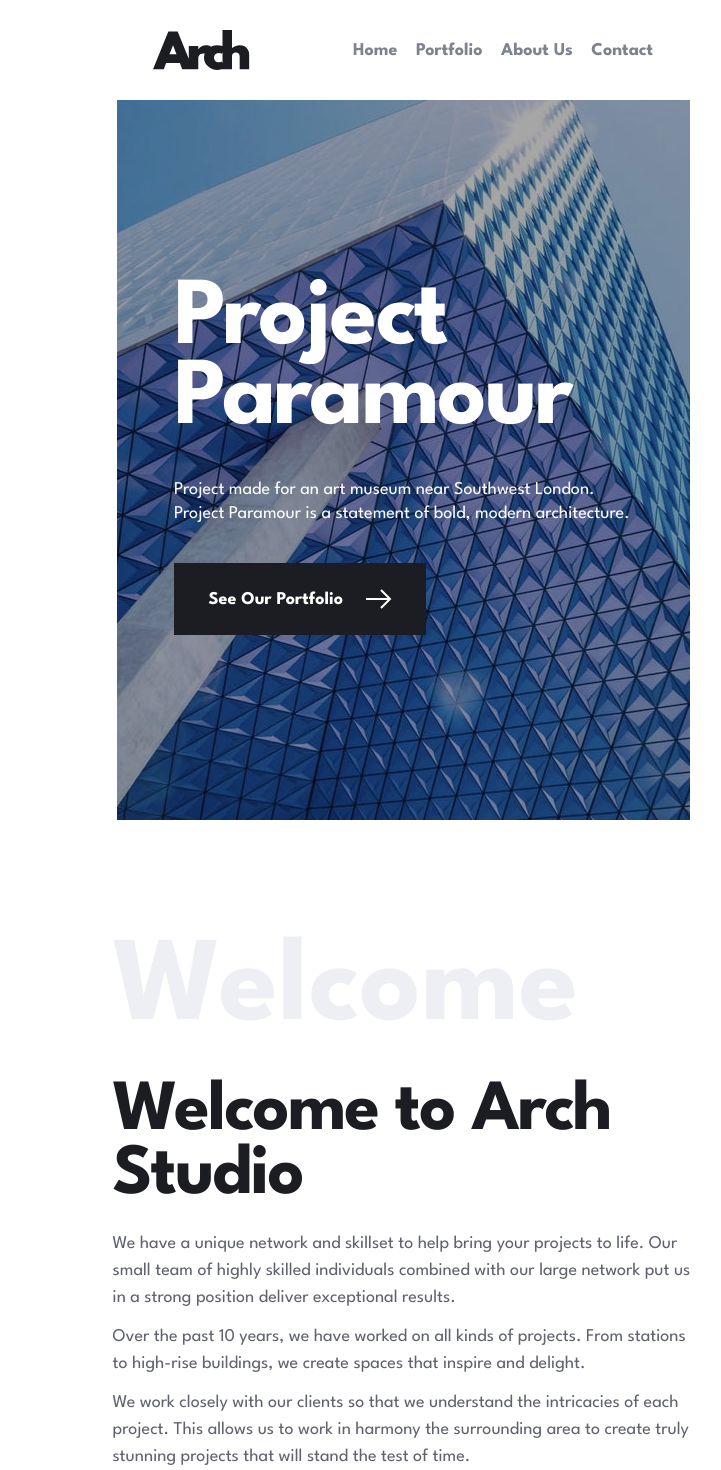
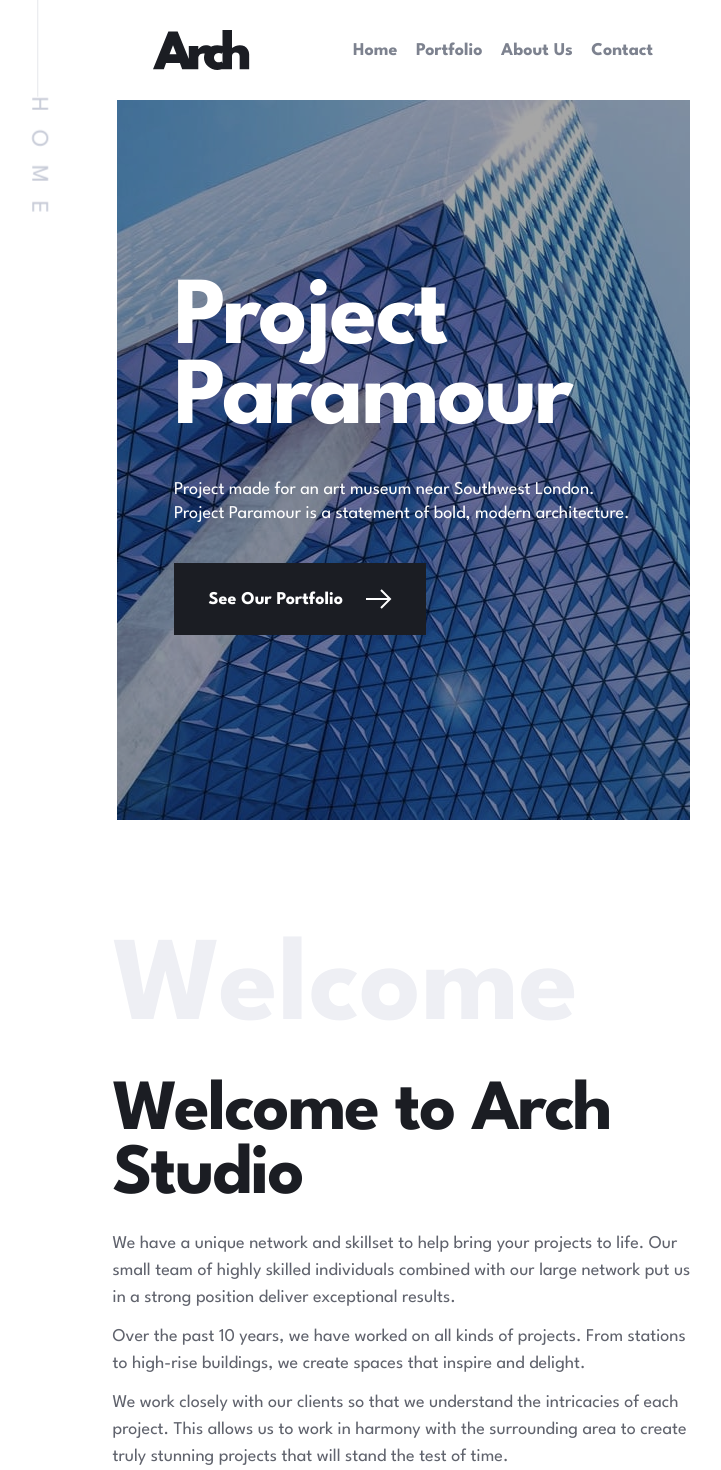
Before and after one commit to Kasim-Ke/031_arch_studio, a React (Vite) app: page / in a window 1280 px wide. Shown: the top 1470 px of the page, without its empty margins (237-958 px from the left). Built offline with nearby package versions, Linux system fonts and the light colour scheme.

Commit message:
animation fix

```diff
--- a/src/components/home/HomeHero.jsx
+++ b/src/components/home/HomeHero.jsx
@@ -65,36 +65,42 @@ const HomeHero = () => {
   }, []);
 
   useEffect(() => {
-    AOS.refresh();
+    AOS.refreshHard(); // Refresh AOS animations for the new slide
   }, [currentSlide]);
 
   return (
     <div className="relative lg:max-w-[1440px] md:max-w-[768px] max-w-[375px] h-full flex justify-center items-center mx-auto">
       {/* Image Container with Overlay */}
-      <div className="relative">
-        <div className="absolute inset-0 bg-black/35 z-20" data-aos="fade-up" />
+      <div key={currentSlide} className="relative">
+        <div
+          className="absolute inset-0 bg-black/35 z-20"
+          data-aos="fade-right"
+        />
         <img
           className="lg:block hidden object-cover"
           src={current.desktopImage}
           alt={`${currentSlide} Desktop`}
-          data-aos="fade-up"
+          data-aos="fade-right"
         />
         <img
           className="md:block lg:hidden hidden object-cover"
           src={current.tabletImage}
           alt={`${currentSlide} Tablet`}
-          data-aos="fade-up"
+          data-aos="fade-right"
         />
         <img
           className="block md:hidden object-cover"
           src={current.mobileImage}
           alt={`${currentSlide} Mobile`}
-          data-aos="fade-up"
+          data-aos="fade-right"
         />
       </div>
 
       {/* Content Section */}
-      <div className="absolute lg:w-[544px] md:w-[457px] md:h-[355px] md:top-[180px] lg:left-[355px] md:left-[155px] w-[311px] h-[304px] flex flex-col justify-between items-start text-white z-30">
+      <div
+        key={`${currentSlide}-content`}
+        className="absolute lg:w-[544px] md:w-[457px] md:h-[355px] md:top-[180px] lg:left-[355px] md:left-[155px] w-[311px] h-[304px] flex flex-col justify-between items-start text-white z-30"
+      >
         <h1
           data-aos="fade-down"
           className="font-bold md:text-[96px] md:leading-[80px] md:tracking-[-2px] text-[48px] leading-[48px] tracking-[-1.2px]"
@@ -116,14 +122,11 @@ const HomeHero = () => {
       </div>
 
       {/* Navigation Buttons */}
-      <div className="absolute hidden left-[85px] top-[640px] w-[320px] h-[80px] z-40 lg:flex justify-between items-center">
+      <div className="absolute hidden left-[85px] top-[642px] w-[320px] h-[80px] z-40 lg:flex justify-between items-center">
         {Object.keys(slides).map((slideKey, index) => (
           <button
             key={slideKey}
-            onClick={(event) => {
-              event.preventDefault();
-              setCurrentSlide(slideKey);
-            }}
+            onClick={() => setCurrentSlide(slideKey)}
             className={`flex justify-center items-center w-[80px] h-[80px] font-bold duration-300 ${
               currentSlide === slideKey
                 ? "bg-[#1B1D23] text-white"
@@ -134,11 +137,13 @@ const HomeHero = () => {
           </button>
         ))}
       </div>
-
       {/* Rotated HOME Section */}
-      <div className="absolute hidden top-0 left-[-100px] lg:w-[272px] lg:h-[24px] lg:flex items-center justify-between rotate-90">
-        <hr className="w-[104px]" />
-        <h3 className="text-[24px] leading-[24px] tracking-[18px] text-[#C8CCD8]">
+      <div className="absolute hidden top-0 left-[-100px] lg:w-[272px] lg:h-[24px] md:flex items-center justify-between rotate-90">
+        <hr data-aos="fade-right" className="w-[104px]" />
+        <h3
+          data-aos="fade-left"
+          className="text-[24px] leading-[24px] tracking-[18px] text-[#C8CCD8]"
+        >
           HOME
         </h3>
       </div>
--- a/src/components/home/HomeSection.jsx
+++ b/src/components/home/HomeSection.jsx
@@ -5,11 +5,13 @@ import welcomDektop from "./desktop/image-welcome.jpg";
 
 const HomeSection = () => {
   const controls = useAnimation();
-  const [ref, inView] = useInView({ triggerOnce: true, threshold: 0.1 });
+  const [ref, inView] = useInView({ triggerOnce: false, threshold: 0.1 }); // Allows animation replay
 
   useEffect(() => {
     if (inView) {
       controls.start("visible");
+    } else {
+      controls.start("hidden"); // Reset animations when out of view
     }
   }, [controls, inView]);
 
@@ -67,7 +69,7 @@ const HomeSection = () => {
             {[
               "We have a unique network and skillset to help bring your projects to life. Our small team of highly skilled individuals combined with our large network put us in a strong position deliver exceptional results.",
               "Over the past 10 years, we have worked on all kinds of projects. From stations to high-rise buildings, we create spaces that inspire and delight.",
-              "We work closely with our clients so that we understand the intricacies of each project. This allows us to work in harmony the surrounding area to create truly stunning projects that will stand the test of time.",
+              "We work closely with our clients so that we understand the intricacies of each project. This allows us to work in harmony with the surrounding area to create truly stunning projects that will stand the test of time.",
             ].map((paragraph, index) => (
               <motion.p
                 key={index}
--- a/src/components/navfoot/Navbar.jsx
+++ b/src/components/navfoot/Navbar.jsx
@@ -40,7 +40,7 @@ const Navbar = () => {
         </div>
       </div>
       <div
-        className={` absolute top-[100px] inset-0  z-30 navbar bg-[#EEEFF4] w-[340px] h-[235px] flex justify-center items-center mx-auto md:hidden ${
+        className={` absolute top-[100px] inset-0  z-50 navbar bg-[#EEEFF4] w-[340px] h-[235px] flex justify-center items-center mx-auto md:hidden ${
           nav ? "visible" : ""
         }`}
       >
```
